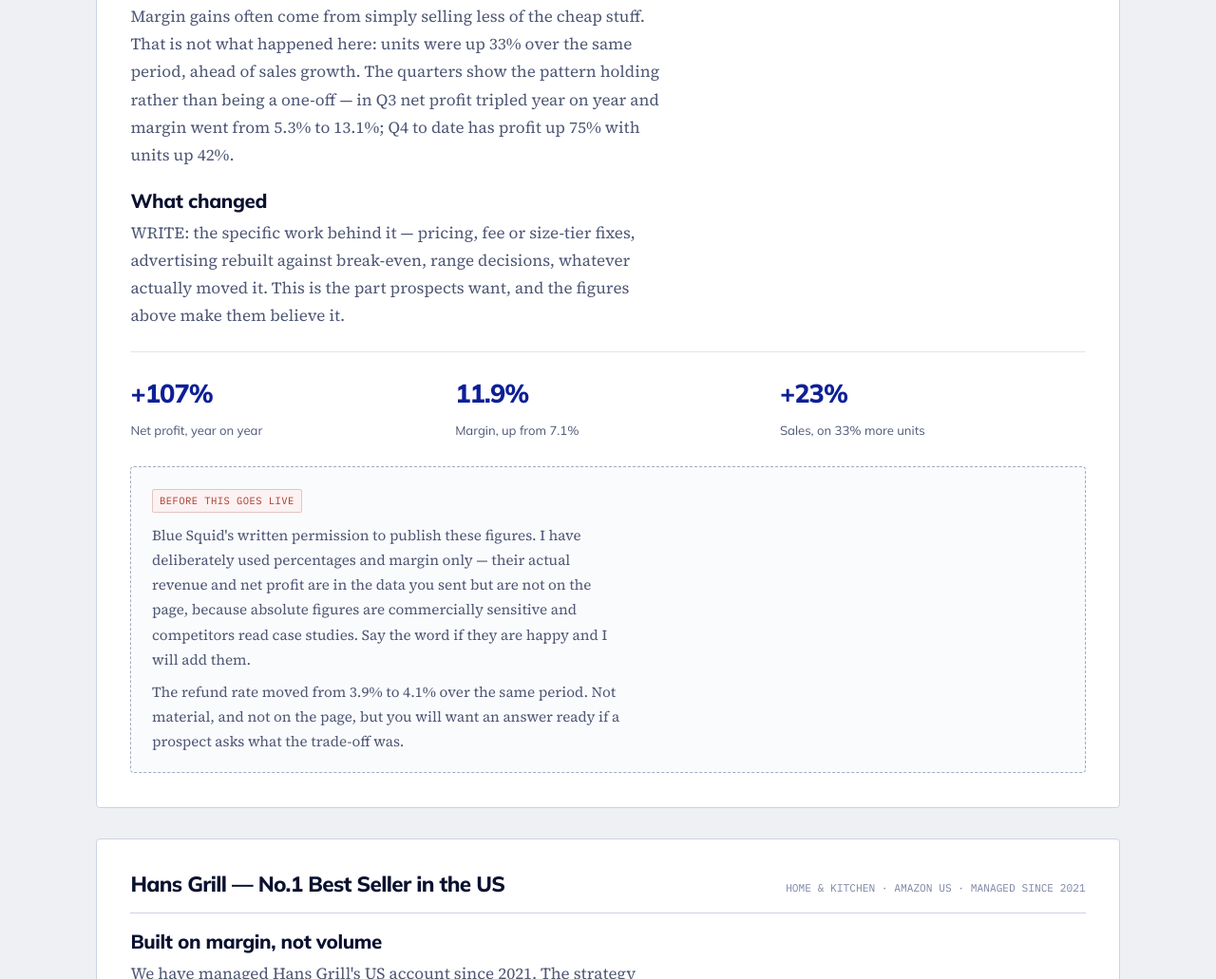
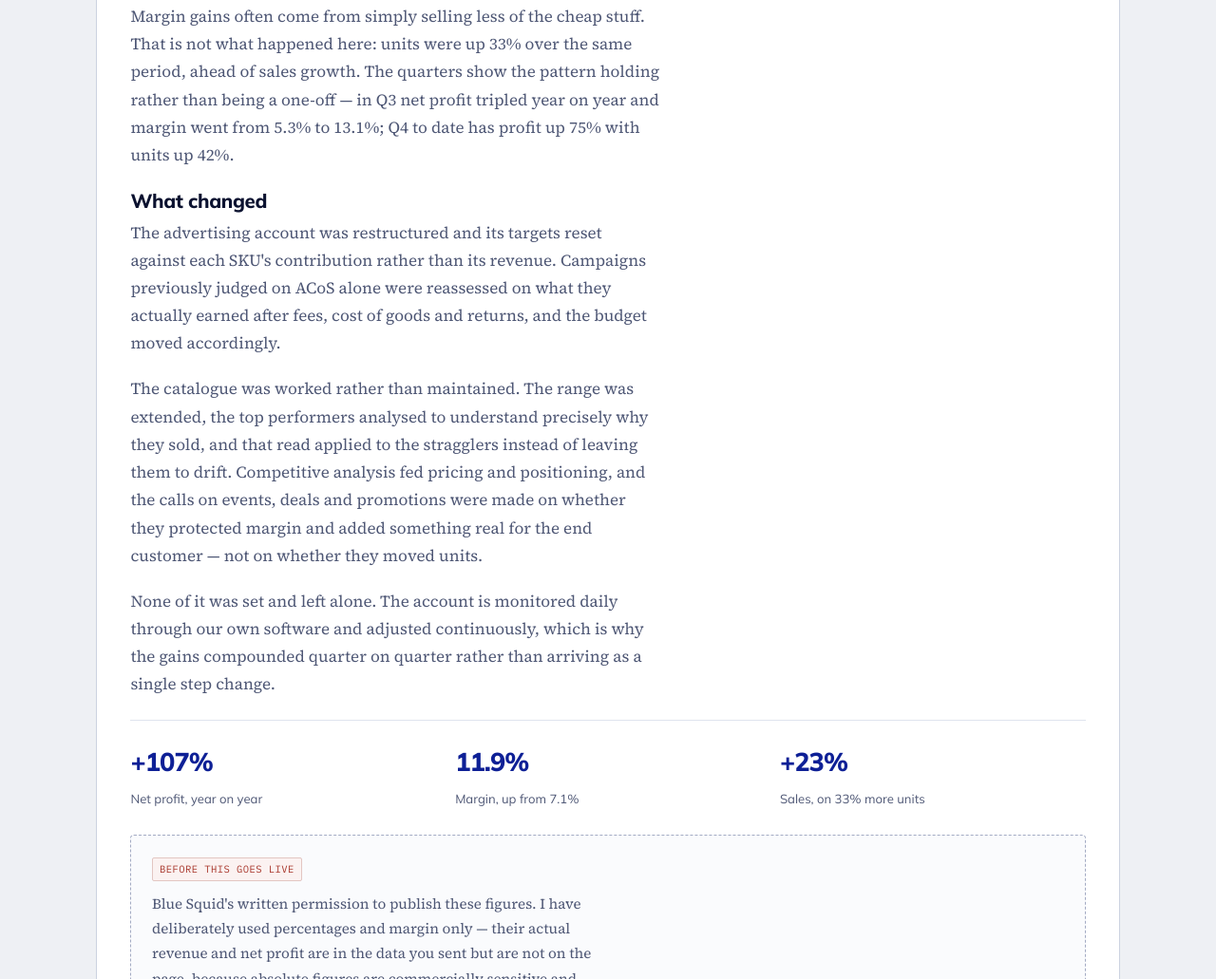
Before and after one commit to shane-smy/amzboost-website, a plain HTML site: page results.html in a window 1280 px wide. Shown: the part 1365-2396 px from the top of the page at 95% size. Drawn offline with Linux system fonts and the light colour scheme.

Commit message:
Write the Blue Squid method section
PPC restructured against contribution, catalogue extended and worked,
competitive analysis feeding pricing and deal decisions, daily
monitoring and continuous adjustment.

Co-Authored-By: Claude Opus 5 <noreply@anthropic.com>
Claude-Session: https://claude.ai/code/session_01UbXmwrDNvfiEVZPDcBSSSt

```diff
--- a/results.html
+++ b/results.html
@@ -82,7 +82,9 @@
           <p class="dek" style="margin-top:0.5rem;">Margin gains often come from simply selling less of the cheap stuff. That is not what happened here: units were up 33% over the same period, ahead of sales growth. The quarters show the pattern holding rather than being a one-off — in Q3 net profit tripled year on year and margin went from 5.3% to 13.1%; Q4 to date has profit up 75% with units up 42%.</p>
 
           <h3 style="margin-top:1.4rem;">What changed</h3>
-          <p class="dek" style="margin-top:0.5rem;">WRITE: the specific work behind it — pricing, fee or size-tier fixes, advertising rebuilt against break-even, range decisions, whatever actually moved it. This is the part prospects want, and the figures above make them believe it.</p>
+          <p class="dek" style="margin-top:0.5rem;">The advertising account was restructured and its targets reset against each SKU's contribution rather than its revenue. Campaigns previously judged on ACoS alone were reassessed on what they actually earned after fees, cost of goods and returns, and the budget moved accordingly.</p>
+          <p class="dek" style="margin-top:0.9rem;">The catalogue was worked rather than maintained. The range was extended, the top performers analysed to understand precisely why they sold, and that read applied to the stragglers instead of leaving them to drift. Competitive analysis fed pricing and positioning, and the calls on events, deals and promotions were made on whether they protected margin and added something real for the end customer — not on whether they moved units.</p>
+          <p class="dek" style="margin-top:0.9rem;">None of it was set and left alone. The account is monitored daily through our own software and adjusted continuously, which is why the gains compounded quarter on quarter rather than arriving as a single step change.</p>
 
           <div class="case__metrics">
             <div><span>+107%</span><small>Net profit, year on year</small></div>
```
